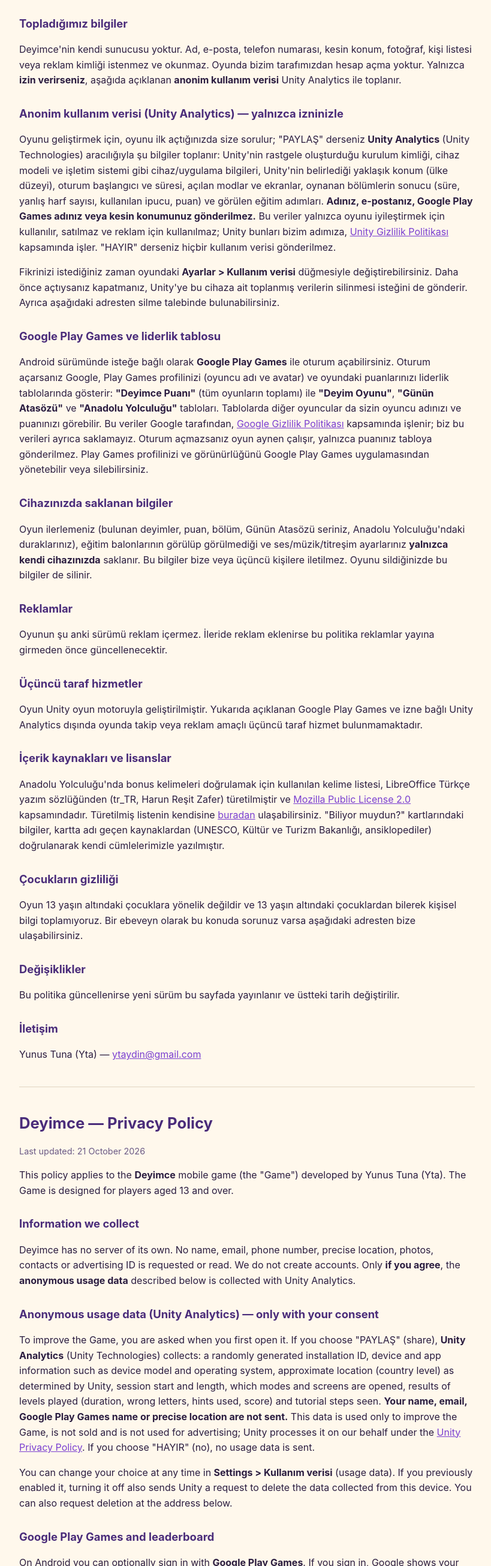
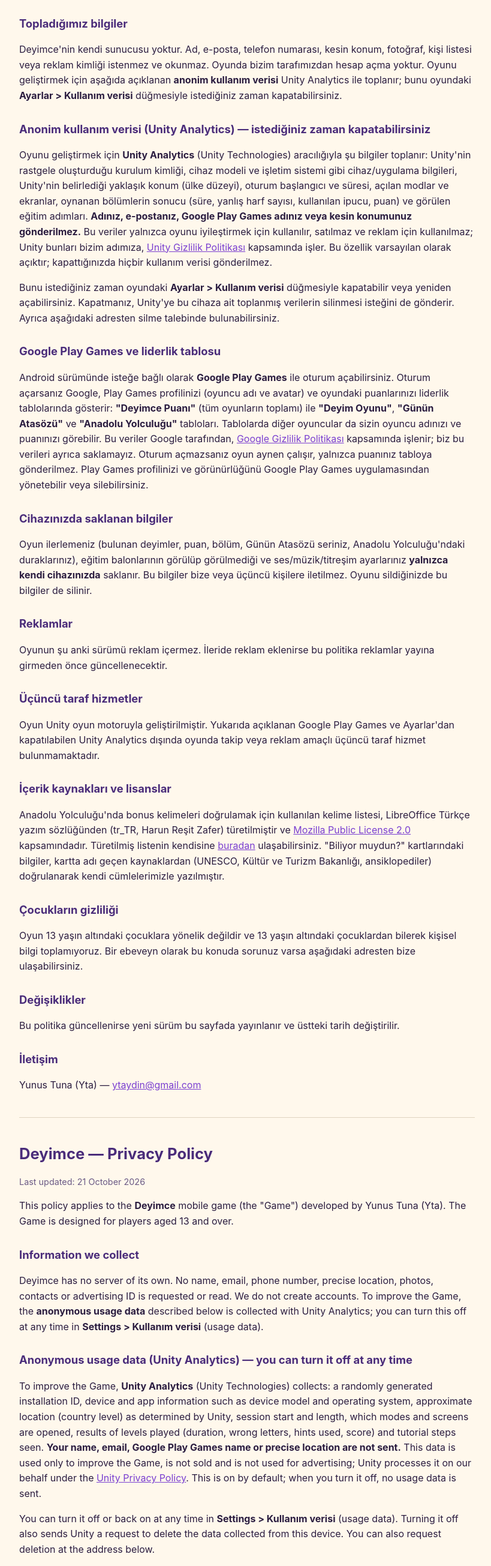
Before and after one commit to Ytaydin/deyimce-gizlilik, a plain HTML site: page index.html in a window 1280 px wide. Shown: the part 190-2800 px from the top of the page at 60% size, without its empty margins (228-1047 px from the left). Drawn offline with Linux system fonts and the light colour scheme.

Commit message:
Unity Analytics: varsayılan açık, Ayarlar > Kullanım verisi ile kapatılabilir

```diff
--- a/index.html
+++ b/index.html
@@ -21,11 +21,11 @@
 <p>Bu politika, Yunus Tuna (Yta) tarafından geliştirilen <b>Deyimce</b> mobil oyunu ("Oyun") için geçerlidir. Oyun 13 yaş ve üzeri oyuncular için tasarlanmıştır ve gizliliğinize saygı gösterir.</p>
 
 <h2>Topladığımız bilgiler</h2>
-<p>Deyimce'nin kendi sunucusu yoktur. Ad, e-posta, telefon numarası, kesin konum, fotoğraf, kişi listesi veya reklam kimliği istenmez ve okunmaz. Oyunda bizim tarafımızdan hesap açma yoktur. Yalnızca <b>izin verirseniz</b>, aşağıda açıklanan <b>anonim kullanım verisi</b> Unity Analytics ile toplanır.</p>
+<p>Deyimce'nin kendi sunucusu yoktur. Ad, e-posta, telefon numarası, kesin konum, fotoğraf, kişi listesi veya reklam kimliği istenmez ve okunmaz. Oyunda bizim tarafımızdan hesap açma yoktur. Oyunu geliştirmek için aşağıda açıklanan <b>anonim kullanım verisi</b> Unity Analytics ile toplanır; bunu oyundaki <b>Ayarlar &gt; Kullanım verisi</b> düğmesiyle istediğiniz zaman kapatabilirsiniz.</p>
 
-<h2>Anonim kullanım verisi (Unity Analytics) — yalnızca izninizle</h2>
-<p>Oyunu geliştirmek için, oyunu ilk açtığınızda size sorulur; "PAYLAŞ" derseniz <b>Unity Analytics</b> (Unity Technologies) aracılığıyla şu bilgiler toplanır: Unity'nin rastgele oluşturduğu kurulum kimliği, cihaz modeli ve işletim sistemi gibi cihaz/uygulama bilgileri, Unity'nin belirlediği yaklaşık konum (ülke düzeyi), oturum başlangıcı ve süresi, açılan modlar ve ekranlar, oynanan bölümlerin sonucu (süre, yanlış harf sayısı, kullanılan ipucu, puan) ve görülen eğitim adımları. <b>Adınız, e-postanız, Google Play Games adınız veya kesin konumunuz gönderilmez.</b> Bu veriler yalnızca oyunu iyileştirmek için kullanılır, satılmaz ve reklam için kullanılmaz; Unity bunları bizim adımıza, <a href="https://unity.com/legal/privacy-policy">Unity Gizlilik Politikası</a> kapsamında işler. "HAYIR" derseniz hiçbir kullanım verisi gönderilmez.</p>
-<p>Fikrinizi istediğiniz zaman oyundaki <b>Ayarlar &gt; Kullanım verisi</b> düğmesiyle değiştirebilirsiniz. Daha önce açtıysanız kapatmanız, Unity'ye bu cihaza ait toplanmış verilerin silinmesi isteğini de gönderir. Ayrıca aşağıdaki adresten silme talebinde bulunabilirsiniz.</p>
+<h2>Anonim kullanım verisi (Unity Analytics) — istediğiniz zaman kapatabilirsiniz</h2>
+<p>Oyunu geliştirmek için <b>Unity Analytics</b> (Unity Technologies) aracılığıyla şu bilgiler toplanır: Unity'nin rastgele oluşturduğu kurulum kimliği, cihaz modeli ve işletim sistemi gibi cihaz/uygulama bilgileri, Unity'nin belirlediği yaklaşık konum (ülke düzeyi), oturum başlangıcı ve süresi, açılan modlar ve ekranlar, oynanan bölümlerin sonucu (süre, yanlış harf sayısı, kullanılan ipucu, puan) ve görülen eğitim adımları. <b>Adınız, e-postanız, Google Play Games adınız veya kesin konumunuz gönderilmez.</b> Bu veriler yalnızca oyunu iyileştirmek için kullanılır, satılmaz ve reklam için kullanılmaz; Unity bunları bizim adımıza, <a href="https://unity.com/legal/privacy-policy">Unity Gizlilik Politikası</a> kapsamında işler. Bu özellik varsayılan olarak açıktır; kapattığınızda hiçbir kullanım verisi gönderilmez.</p>
+<p>Bunu istediğiniz zaman oyundaki <b>Ayarlar &gt; Kullanım verisi</b> düğmesiyle kapatabilir veya yeniden açabilirsiniz. Kapatmanız, Unity'ye bu cihaza ait toplanmış verilerin silinmesi isteğini de gönderir. Ayrıca aşağıdaki adresten silme talebinde bulunabilirsiniz.</p>
 
 <h2>Google Play Games ve liderlik tablosu</h2>
 <p>Android sürümünde isteğe bağlı olarak <b>Google Play Games</b> ile oturum açabilirsiniz. Oturum açarsanız Google, Play Games profilinizi (oyuncu adı ve avatar) ve oyundaki puanlarınızı liderlik tablolarında gösterir: <b>"Deyimce Puanı"</b> (tüm oyunların toplamı) ile <b>"Deyim Oyunu"</b>, <b>"Günün Atasözü"</b> ve <b>"Anadolu Yolculuğu"</b> tabloları. Tablolarda diğer oyuncular da sizin oyuncu adınızı ve puanınızı görebilir. Bu veriler Google tarafından, <a href="https://policies.google.com/privacy">Google Gizlilik Politikası</a> kapsamında işlenir; biz bu verileri ayrıca saklamayız. Oturum açmazsanız oyun aynen çalışır, yalnızca puanınız tabloya gönderilmez. Play Games profilinizi ve görünürlüğünü Google Play Games uygulamasından yönetebilir veya silebilirsiniz.</p>
@@ -37,7 +37,7 @@
 <p>Oyunun şu anki sürümü reklam içermez. İleride reklam eklenirse bu politika reklamlar yayına girmeden önce güncellenecektir.</p>
 
 <h2>Üçüncü taraf hizmetler</h2>
-<p>Oyun Unity oyun motoruyla geliştirilmiştir. Yukarıda açıklanan Google Play Games ve izne bağlı Unity Analytics dışında oyunda takip veya reklam amaçlı üçüncü taraf hizmet bulunmamaktadır.</p>
+<p>Oyun Unity oyun motoruyla geliştirilmiştir. Yukarıda açıklanan Google Play Games ve Ayarlar'dan kapatılabilen Unity Analytics dışında oyunda takip veya reklam amaçlı üçüncü taraf hizmet bulunmamaktadır.</p>
 
 <h2>İçerik kaynakları ve lisanslar</h2>
 <p>Anadolu Yolculuğu'nda bonus kelimeleri doğrulamak için kullanılan kelime listesi, LibreOffice Türkçe yazım sözlüğünden (tr_TR, Harun Reşit Zafer) türetilmiştir ve <a href="https://www.mozilla.org/MPL/2.0/">Mozilla Public License 2.0</a> kapsamındadır. Türetilmiş listenin kendisine <a href="https://github.com/Ytaydin/deyimce-gizlilik/blob/main/kelimeler.txt">buradan</a> ulaşabilirsiniz. "Biliyor muydun?" kartlarındaki bilgiler, kartta adı geçen kaynaklardan (UNESCO, Kültür ve Turizm Bakanlığı, ansiklopediler) doğrulanarak kendi cümlelerimizle yazılmıştır.</p>
@@ -59,11 +59,11 @@
 <p>This policy applies to the <b>Deyimce</b> mobile game (the "Game") developed by Yunus Tuna (Yta). The Game is designed for players aged 13 and over.</p>
 
 <h2>Information we collect</h2>
-<p>Deyimce has no server of its own. No name, email, phone number, precise location, photos, contacts or advertising ID is requested or read. We do not create accounts. Only <b>if you agree</b>, the <b>anonymous usage data</b> described below is collected with Unity Analytics.</p>
+<p>Deyimce has no server of its own. No name, email, phone number, precise location, photos, contacts or advertising ID is requested or read. We do not create accounts. To improve the Game, the <b>anonymous usage data</b> described below is collected with Unity Analytics; you can turn this off at any time in <b>Settings &gt; Kullanım verisi</b> (usage data).</p>
 
-<h2>Anonymous usage data (Unity Analytics) — only with your consent</h2>
-<p>To improve the Game, you are asked when you first open it. If you choose "PAYLAŞ" (share), <b>Unity Analytics</b> (Unity Technologies) collects: a randomly generated installation ID, device and app information such as device model and operating system, approximate location (country level) as determined by Unity, session start and length, which modes and screens are opened, results of levels played (duration, wrong letters, hints used, score) and tutorial steps seen. <b>Your name, email, Google Play Games name or precise location are not sent.</b> This data is used only to improve the Game, is not sold and is not used for advertising; Unity processes it on our behalf under the <a href="https://unity.com/legal/privacy-policy">Unity Privacy Policy</a>. If you choose "HAYIR" (no), no usage data is sent.</p>
-<p>You can change your choice at any time in <b>Settings &gt; Kullanım verisi</b> (usage data). If you previously enabled it, turning it off also sends Unity a request to delete the data collected from this device. You can also request deletion at the address below.</p>
+<h2>Anonymous usage data (Unity Analytics) — you can turn it off at any time</h2>
+<p>To improve the Game, <b>Unity Analytics</b> (Unity Technologies) collects: a randomly generated installation ID, device and app information such as device model and operating system, approximate location (country level) as determined by Unity, session start and length, which modes and screens are opened, results of levels played (duration, wrong letters, hints used, score) and tutorial steps seen. <b>Your name, email, Google Play Games name or precise location are not sent.</b> This data is used only to improve the Game, is not sold and is not used for advertising; Unity processes it on our behalf under the <a href="https://unity.com/legal/privacy-policy">Unity Privacy Policy</a>. This is on by default; when you turn it off, no usage data is sent.</p>
+<p>You can turn it off or back on at any time in <b>Settings &gt; Kullanım verisi</b> (usage data). Turning it off also sends Unity a request to delete the data collected from this device. You can also request deletion at the address below.</p>
 
 <h2>Google Play Games and leaderboard</h2>
 <p>On Android you can optionally sign in with <b>Google Play Games</b>. If you sign in, Google shows your Play Games profile (gamer name and avatar) and your scores on the leaderboards: <b>"Deyimce Puanı"</b> (the total of all games) and the <b>"Deyim Oyunu"</b>, <b>"Günün Atasözü"</b> and <b>"Anadolu Yolculuğu"</b> boards, where other players can see your gamer name and scores. This data is processed by Google under the <a href="https://policies.google.com/privacy">Google Privacy Policy</a>; we do not store it separately. If you do not sign in, the Game works the same, only your score is not sent to the leaderboard. You can manage or delete your Play Games profile and its visibility in the Google Play Games app.</p>
@@ -75,7 +75,7 @@
 <p>The current version of the Game contains no ads. If ads are added in the future, this policy will be updated before any ads go live.</p>
 
 <h2>Third-party services</h2>
-<p>The Game is built with the Unity engine. Apart from Google Play Games and the consent-based Unity Analytics described above, it contains no third-party tracking or advertising services.</p>
+<p>The Game is built with the Unity engine. Apart from Google Play Games and the Unity Analytics described above (which you can turn off in Settings), it contains no third-party tracking or advertising services.</p>
 
 <h2>Content sources and licenses</h2>
 <p>The word list used to validate bonus words in Anadolu Yolculuğu is derived from the LibreOffice Turkish spelling dictionary (tr_TR, Harun Reşit Zafer) and is covered by the <a href="https://www.mozilla.org/MPL/2.0/">Mozilla Public License 2.0</a>. The derived list itself is available <a href="https://github.com/Ytaydin/deyimce-gizlilik/blob/main/kelimeler.txt">here</a>. The facts on the "Biliyor muydun?" (Did you know?) cards were verified against the sources named on each card and written in our own words.</p>
```
